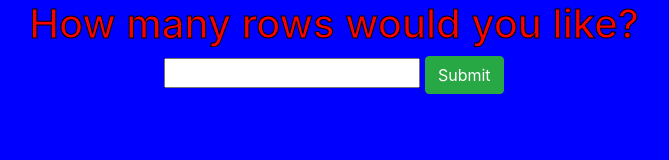
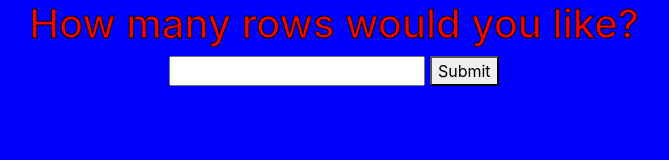
Before and after one commit to Zacros7164/super_ttt, a plain HTML site: page index.html in a window 1280 px wide. Shown: the whole page, without its empty margins (306-975 px from the left). Drawn offline with nearby package versions, Linux system fonts and the light colour scheme.

Commit message:
small changes

```diff
--- a/index.html
+++ b/index.html
@@ -17,7 +17,7 @@
         <div class="row intro-message">
             <form onsubmit="submitForm(event)">
                 <input id="user-input" type="text" />
-                <button class="btn btn-success">Submit</button>
+                <button>Submit</button>
             </form>
         </div>
 
```
